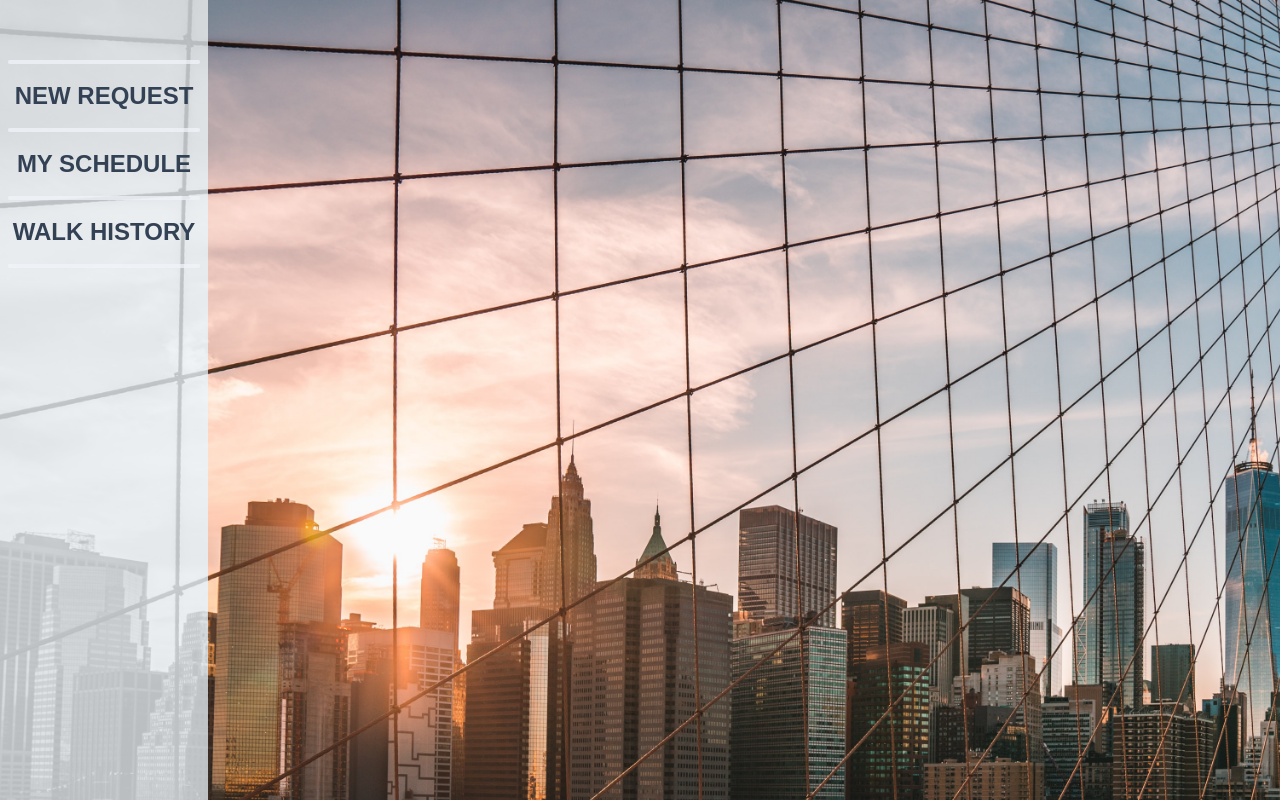
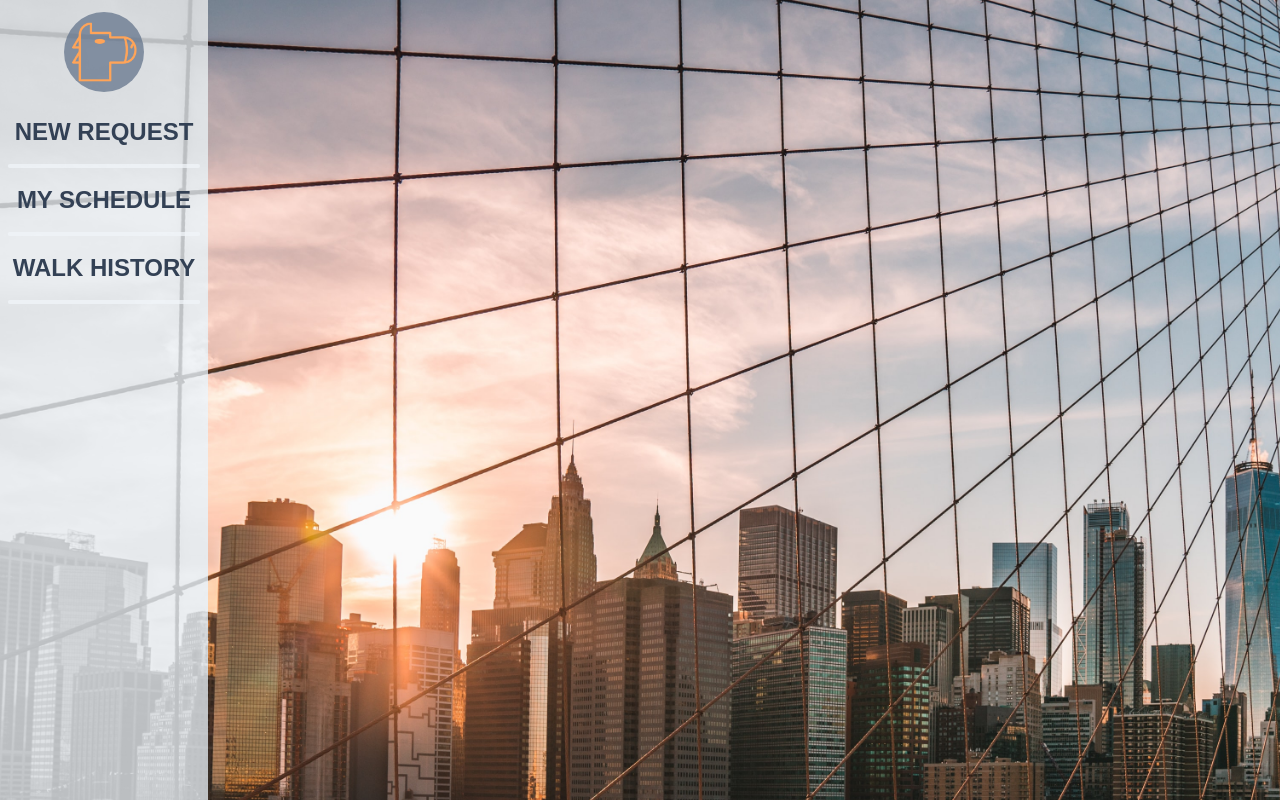
Before and after one commit to katherine84522/PONY-New-York-frontend, a React (Vite) app: page /walkerscheduledwalk in a window 1280 px wide. Shown: the top 800 px of the page. Built offline with nearby package versions, Linux system fonts and the light colour scheme; no server answers; data requests are answered from the project's data file.

Commit message:
home button made

```diff
--- a/db.json
+++ b/db.json
@@ -93,7 +93,8 @@
       "message": "testtest",
       "completed": false,
       "current": true,
-      "id": 4
+      "id": 4,
+      "active": true
     },
     {
       "start_location": "Battery Park",
--- a/src/App.jsx
+++ b/src/App.jsx
@@ -1,5 +1,5 @@
 import { useState, useEffect } from 'react'
-import { Route, Routes } from "react-router-dom";
+import { Route, Routes, useNavigate } from "react-router-dom";
 import { io } from "socket.io-client";
 // import './App.css'
 import './index.css'
@@ -21,6 +21,7 @@ const App = () => {
   const [ongoingRequest, setOngoingRequest] = useState(null)
   const [pastRequest, setPastRequest] = useState(null)
   const [coords, setCoords] = useState({});
+  const navigate = useNavigate()
 
   useEffect(() => {
     const socket = io("localhost:3000/");
--- /dev/null
+++ b/src/HomeBtn.jsx
@@ -0,0 +1,17 @@
+import { useNavigate } from "react-router-dom";
+import { useState } from "react";
+
+
+const HomeBtn = () => {
+    const navigate = useNavigate()
+
+    return(
+        <div className="px-20 py-3">
+            <div className="flex justify-center items-center rounded-full bg-slate-500 bg-opacity-75 w-20 h-20 hover:bg-slate-700" onClick={() => { navigate('/')}}>
+                <img src="./pony-website-favicon-color.png" />
+            </div>
+        </div>
+    )
+}
+
+export default HomeBtn
--- a/src/Login.jsx
+++ b/src/Login.jsx
@@ -26,7 +26,7 @@ const Login = () => {
 
 
     return (
-        <div className="backdrop-blur-sm">
+        <div className="">
             <div className="bg-gradient-to-r from-slate-800 to-transparent h-44 flex justify-center items-center">
                 <h1 className="font-sans text-slate-200 font-extrabold text-center text-6xl" >Protectors of New York</h1>
         </div>
--- a/src/ProtectorNavBar.jsx
+++ b/src/ProtectorNavBar.jsx
@@ -1,12 +1,16 @@
 import React from "react";
 import { NavLink } from "react-router-dom";
+import HomeBtn from "./HomeBtn";
 
 
 function ProtectorNavBar() {
     return (
         <div className='bg-slate-100 bg-opacity-75 h-screen w-60 text-center backdrop-grayscale'>
             <div>
-                <ul className='font-semibold pt-14 text-2xl text-slate-700 uppercase'>
+                <ul className='font-semibold text-2xl text-slate-700 uppercase'>
+                    <li className="float-none">
+                        <HomeBtn />
+                    </li>
                     <li className="p-3">
                         <NavLink to="/openrequests" exact>all REQUESTS</NavLink>
                     </li>
--- a/src/RequestForm.jsx
+++ b/src/RequestForm.jsx
@@ -49,8 +49,8 @@ const RequestForm = ({ setOngoingRequest, ongoingRequest }) => {
             body: JSON.stringify({
                 start_location: start,
                 end_location: end,
-                walkee_id: 1,
-                protector_id: 1,
+                walkee_id: 2,
+                protector_id: 4,
                 date,
                 time,
                 message,
--- a/src/WalkerNavBar.jsx
+++ b/src/WalkerNavBar.jsx
@@ -1,22 +1,25 @@
 import React from "react";
 import { NavLink } from "react-router-dom";
+import HomeBtn from "./HomeBtn";
 
 
 function WalkerNavBar() {
     return (
-        <div className='bg-slate-100 bg-opacity-75 h-screen w-52 text-center backdrop-grayscale'>
+        <div className='flex bg-slate-100 bg-opacity-75 h-screen w-52 justify-center backdrop-grayscale'>
             <div>
-                <ul className='font-semibold pt-14 text-2xl text-slate-700 uppercase'>
-                    <hr className="w-48 h-1 mx-auto my-1 bg-slate-100 border-0 rounded opacity-75 dark:bg-slate-500" />
-                    <li className="p-3">
+                <ul className='font-semibold text-2xl text-slate-700 uppercase text-center'>
+                    <li className="float-none">
+                        <HomeBtn />
+                    </li>
+                    <li className="p-3 hover:text-orange-400">
                         <NavLink to="/requestform" exact>New Request</NavLink>
                     </li>
                     <hr className="w-48 h-1 mx-auto my-1 bg-slate-100 border-0 rounded opacity-75 dark:bg-slate-500" />
-                    <li className="p-3">
+                    <li className="p-3 hover:text-orange-400">
                         <NavLink to="/walkerscheduledwalk" exact>My Schedule</NavLink>
                     </li>
                     <hr className="w-48 h-1 mx-auto my-1 bg-slate-100 border-0 rounded opacity-75 dark:bg-slate-500" />
-                    <li className="p-3">
+                    <li className="p-3 hover:text-orange-400">
                         <NavLink to="/walkerhistory" exact>Walk History</NavLink>
                     </li>
                     <hr className="w-48 h-1 mx-auto my-1 bg-slate-100 border-0 rounded opacity-75 dark:bg-slate-500" />
```
